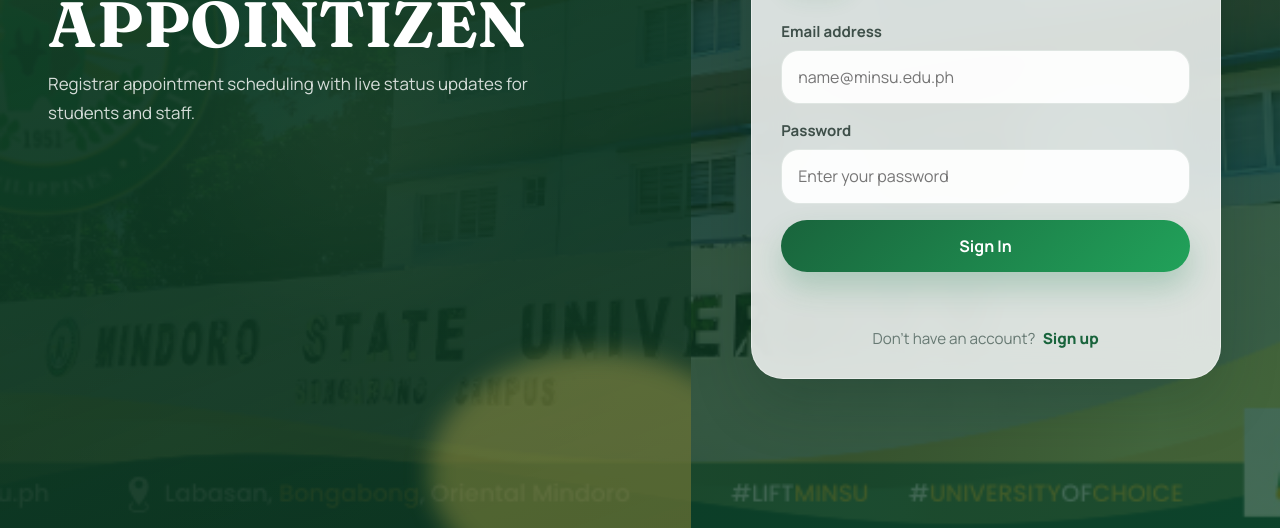
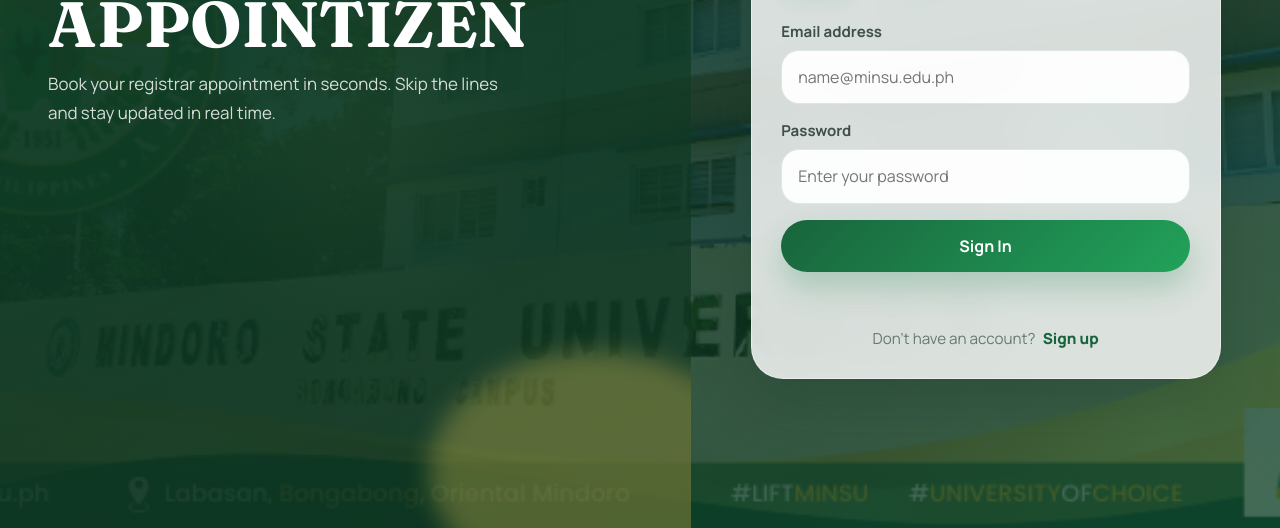
Before and after one commit to brendonflores28-cmd/MBcians-Appointizen, a website built with Vite: page frontend/login.html in a window 1280 px wide. Shown: the part 272-800 px from the top of the page. Built offline with nearby package versions, Linux system fonts and the light colour scheme; no server answers.

Commit message:
login description

```diff
--- a/frontend/login.html
+++ b/frontend/login.html
@@ -15,7 +15,7 @@
           <img src="/assets/logo.png" alt="Mindoro State University logo" class="auth-hero__logo" />
           <span class="eyebrow">Mindoro State University</span>
           <h1>MBCIANS APPOINTIZEN</h1>
-          <p>Registrar appointment scheduling with live status updates for students and staff.</p>
+          <p>Book your registrar appointment in seconds. Skip the lines and stay updated in real time.</p>
         </div>
       </section>
 
```
